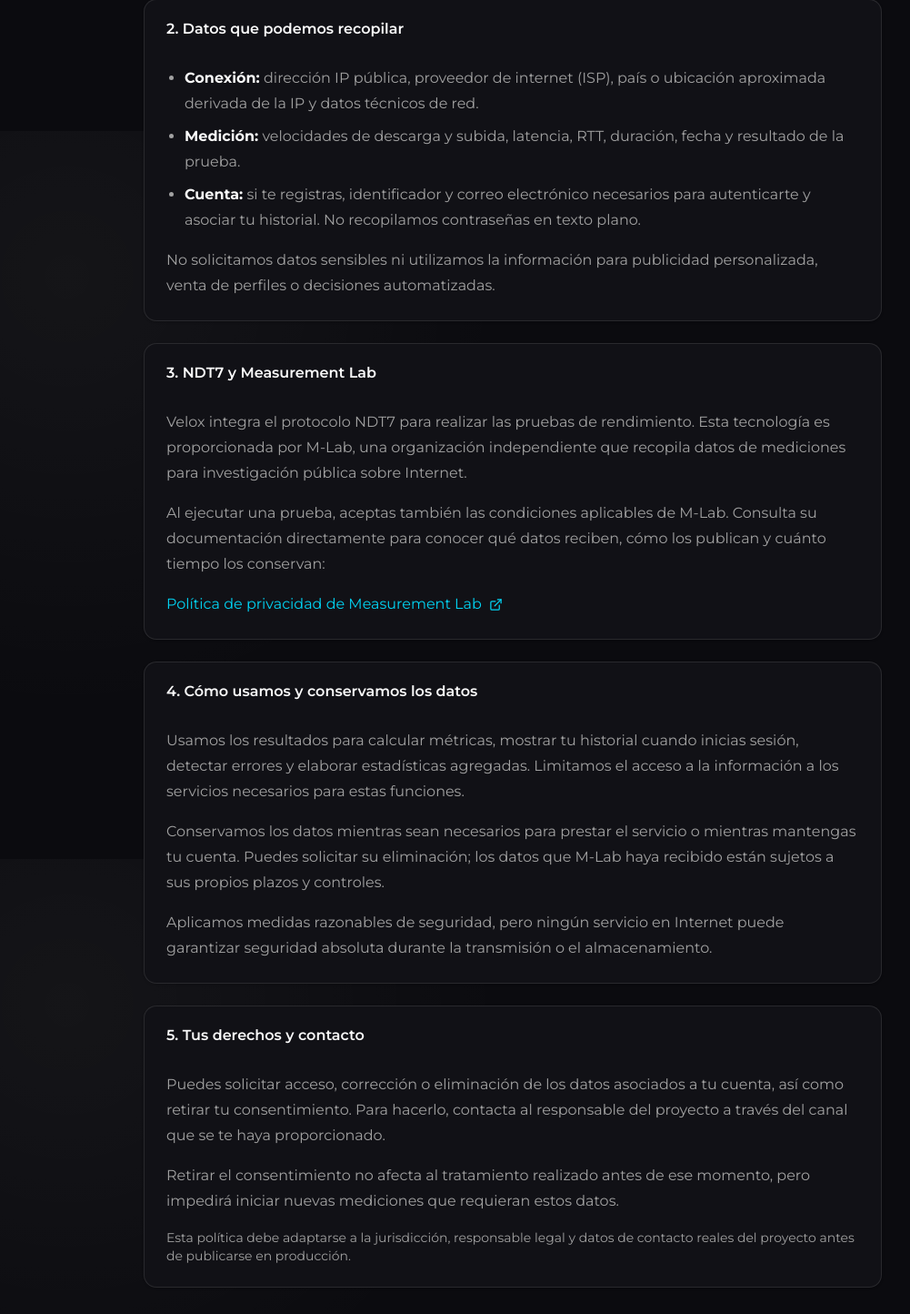
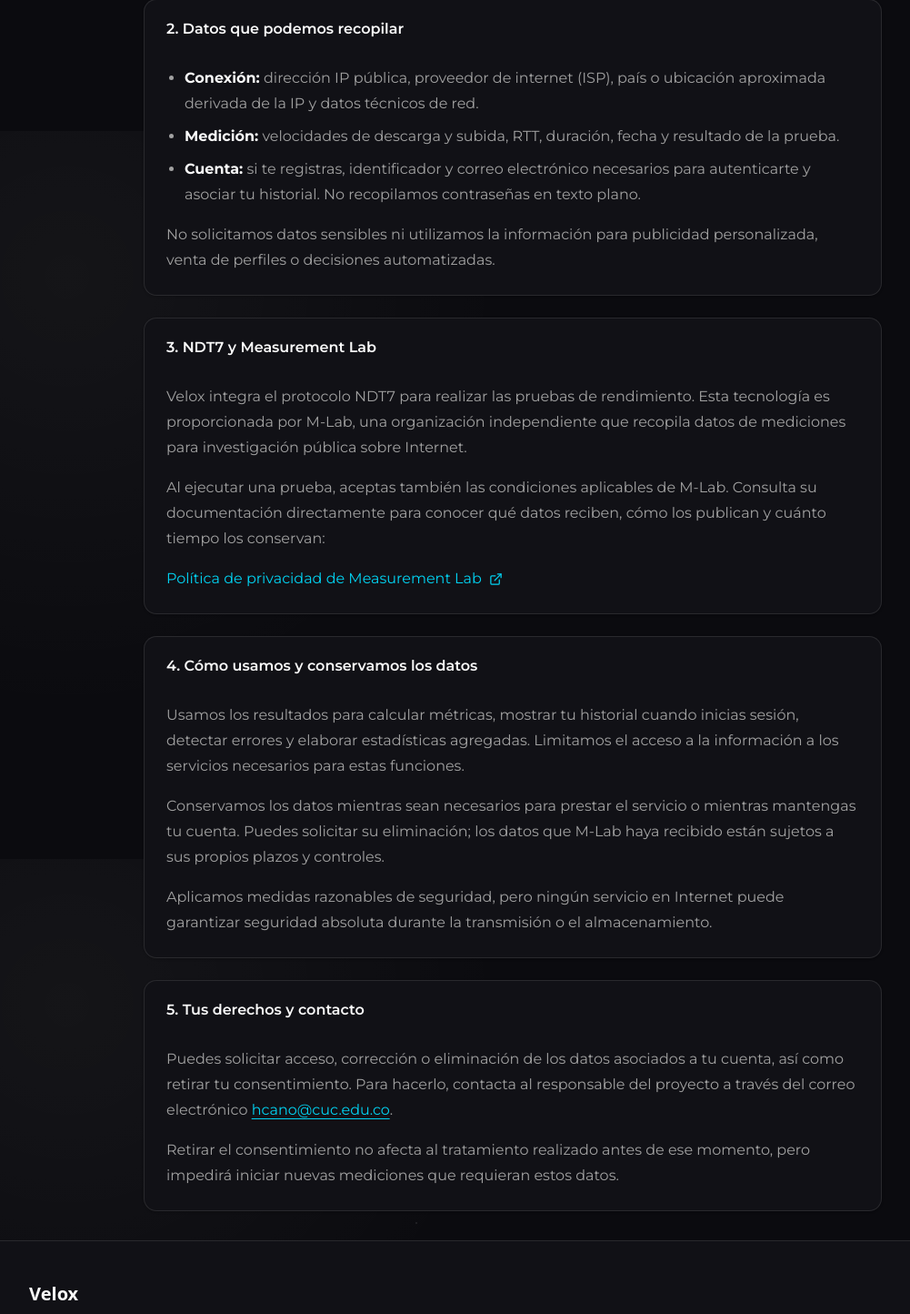
Before and after one commit to HaJoy/Velox, a React (Vite) app: page /privacy in a window 1280 px wide. Shown: the part 656-2100 px from the top of the page at 91% size, without its empty margins (182-1183 px from the left). Built offline with nearby package versions, Linux system fonts and the light colour scheme; no server answers; a web font is replaced by a local one; what axios-retry would draw is missing.

Commit message:
Se agregó el email de contacto a la politica de privacidad.

```diff
--- a/src/App.css
+++ b/src/App.css
@@ -7,6 +7,7 @@
   height: 100vh;
 }
 
+/* Estilos del segundo root */
 .root-content {
   flex: 1;
   padding: 2rem;
@@ -15,6 +16,7 @@
   justify-items: center;
 }
 
+/* Estilos para el nombre Velox en el header */
 h1 {
   font-family: "Stack Sans Notch", "Raleway", system-ui, Avenir, Helvetica, Arial, sans-serif;
   background: #020024;
@@ -25,6 +27,7 @@ h1 {
   -webkit-background-clip: text;
 }
 
+/* Fondo oscuro con patron de puntos grises */
 body {
   background:
     radial-gradient(circle at 20% 20%, rgba(255,255,255,0.04), transparent 40%),
@@ -34,6 +37,11 @@ body {
   background-color: #0b0b0f;
 }
 
+/*
+  Los estilos con este data-slot cambian el la apariencia
+  de la scrollbar en la tabla del historial de mediciones
+  del usuario.
+*/
 div[data-slot="table-container"]::-webkit-scrollbar {
   width: 8px;
   height: 8px;
@@ -57,3 +65,17 @@ div[data-slot="table-container"] {
   scrollbar-width: thin;
   scrollbar-color: rgba(255, 255, 255, 0.2) transparent;
 }
+
+/*
+  Estilos propios para el email de contacto en la pagina
+  de politica de privacidad.
+*/
+.privacy-email {
+  color: var(--color-cyan-400);
+  text-decoration: underline;
+  text-underline-offset: 4px;
+}
+
+.privacy-email:hover {
+  color: var(--color-gray-200);
+}
--- a/src/pages/PrivacyPage.tsx
+++ b/src/pages/PrivacyPage.tsx
@@ -1,8 +1,5 @@
-
-
-import { useState } from "react";
 import { Link } from "react-router-dom";
-import { ArrowLeft, Check, ExternalLink, ShieldCheck } from "lucide-react";
+import { ArrowLeft, ExternalLink, ShieldCheck } from "lucide-react";
 import { Button } from "@/components/ui/button";
 import { Card, CardContent, CardDescription, CardHeader, CardTitle } from "@/components/ui/card";
 
@@ -72,7 +69,7 @@ export const PrivacyPage = () => {
             <CardContent className="leading-7 text-muted-foreground">
               <ul className="list-disc space-y-2 pl-5">
                 <li><strong className="text-foreground">Conexión:</strong> dirección IP pública, proveedor de internet (ISP), país o ubicación aproximada derivada de la IP y datos técnicos de red.</li>
-                <li><strong className="text-foreground">Medición:</strong> velocidades de descarga y subida, latencia, RTT, duración, fecha y resultado de la prueba.</li>
+                <li><strong className="text-foreground">Medición:</strong> velocidades de descarga y subida, RTT, duración, fecha y resultado de la prueba.</li>
                 <li><strong className="text-foreground">Cuenta:</strong> si te registras, identificador y correo electrónico necesarios para autenticarte y asociar tu historial. No recopilamos contraseñas en texto plano.</li>
               </ul>
               <p className="mt-4">No solicitamos datos sensibles ni utilizamos la información para publicidad personalizada, venta de perfiles o decisiones automatizadas.</p>
@@ -100,9 +97,8 @@ export const PrivacyPage = () => {
           <Card id="derechos" className="scroll-mt-24 border-white/10 bg-[#111116]">
             <CardHeader><CardTitle>5. Tus derechos y contacto</CardTitle></CardHeader>
             <CardContent className="space-y-4 leading-7 text-muted-foreground">
-              <p>Puedes solicitar acceso, corrección o eliminación de los datos asociados a tu cuenta, así como retirar tu consentimiento. Para hacerlo, contacta al responsable del proyecto a través del canal que se te haya proporcionado.</p>
+              <p>Puedes solicitar acceso, corrección o eliminación de los datos asociados a tu cuenta, así como retirar tu consentimiento. Para hacerlo, contacta al responsable del proyecto a través del correo electrónico <a className="privacy-email" href="mailto:hcano@cuc.edu.co">hcano@cuc.edu.co</a>.</p>
               <p>Retirar el consentimiento no afecta al tratamiento realizado antes de ese momento, pero impedirá iniciar nuevas mediciones que requieran estos datos.</p>
-              <p className="text-sm">Esta política debe adaptarse a la jurisdicción, responsable legal y datos de contacto reales del proyecto antes de publicarse en producción.</p>
             </CardContent>
           </Card>
         </div>
```
